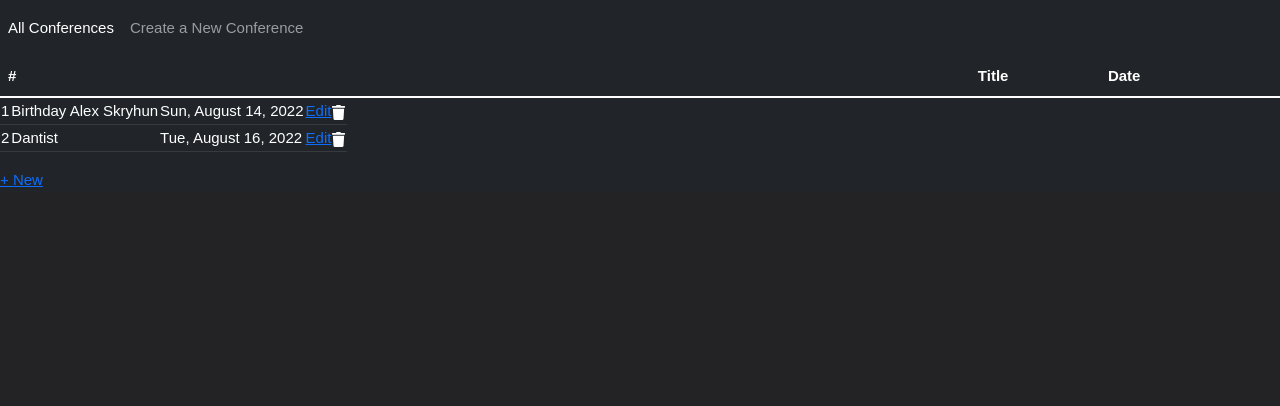
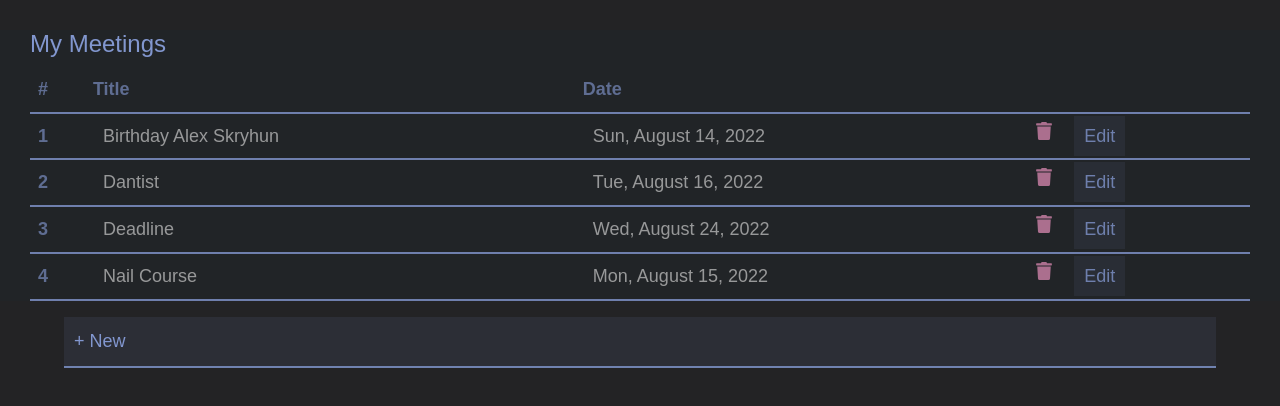
Before and after one commit to ShumovskaIryna/MyConference, a React (Create React App) app: page / in a window 1280 px wide. Shown: the top 406 px of the page. Built offline with nearby package versions, Linux system fonts and the light colour scheme.

Commit message:
dropdown country and detail page

```diff
--- a/package.json
+++ b/package.json
@@ -16,6 +16,7 @@
     "react-icons": "^4.4.0",
     "react-router-dom": "^6.3.0",
     "react-scripts": "5.0.1",
+    "react-select-country-list": "^2.2.3",
     "web-vitals": "^2.1.4"
   },
   "scripts": {
--- a/src/App.css
+++ b/src/App.css
@@ -1,14 +1,28 @@
 body {
 margin: 0;
 font-family: "Acme", sans-serif;
-  font-size: 15px;
+font-size: 18px;
 line-height: 1.6;
-  color: #fff;
 background-color: rgb(35, 35, 37);
+opacity: 0.8;
+color: rgb(154, 180, 250);
+}
+.navbar{
+display: inline-block;
+
+display: inline-block;
+flex-direction: row;
+}
+.nav-item{
+font-size: 20px;
+display: inline;
+flex-direction: row;
 }
 h4{
 color: rgb(154, 180, 250);
-  opacity: 0.8;
+}
+.main{
+margin: 30px;
 }
 .container {
 display: block;
@@ -17,30 +31,117 @@ h4{
 margin-left: 15%;
 width: 60%;
 }
-
 .mb-3 {
 position: relative;
 width: 50%;
 padding-top: 10px;
 margin-left: 30%;
 align-items: center;
-
 width: 400px;
 color: rgb(252, 252, 252);
-  opacity: 0.8;
 }
 #titleHelp{
 position: absolute;
 width: 400px;
-  color: rgb(252, 252, 252);
-  opacity: 0.4;
+color: rgba(215, 228, 255, 0.5);
 }
-input{
+input, .form-select{
 position: relative;
 min-width: 400px;
-  max-width: 450px;
 margin: 0 auto;
 }
 button{
 margin-left: 20%;
 }
+th, tr{
+opacity: 0.8;
+color: rgb(154, 180, 250);
+border-bottom: 2px solid rgba(154, 180, 250, 0.8);
+}
+td{
+color: rgb(252, 252, 252);
+}
+.new-conference{
+position: absolute;
+width: 90%;
+left: 5%;
+padding: 10px;
+border-bottom: 2px solid rgba(154, 180, 250, 0.8);
+background-color: rgba(154, 180, 250, 0.1);
+color: rgb(154, 180, 250);
+text-decoration: none;
+transition: transform 500ms ease;
+}
+.new-conference:hover{
+transform: scale(1.01);
+color: rgb(255, 255, 255);
+}
+
+.edit-conference{
+padding: 10px;
+margin-right: 20px;
+background-color: rgba(154, 180, 250, 0.1);
+color: rgb(154, 180, 250);
+text-decoration: none;
+transition: transform 500ms ease;
+}
+.edit-conference:hover{
+transform: scale(1.01);
+color: rgb(255, 255, 255);
+}
+.back{
+position: relative;
+width: auto;
+margin-left: 20%;
+padding: 10px;
+border-bottom: 3px solid rgba(211, 211, 211, 0.8);
+background-color: rgba(154, 180, 250, 0.1);
+color: rgb(95, 95, 95);
+text-decoration: none;
+transition: transform 500ms ease;
+}
+.back:hover{
+transform: scale(1.1);
+border-bottom: 3px solid rgba(211, 211, 211, 0.8);
+background-color: rgba(154, 180, 250, 0.1);
+color: rgb(255, 255, 255);
+}
+.save{
+position: relative;
+width: auto;
+margin-left: 20%;
+padding: 10px;
+border: 3px solid rgba(154, 180, 250, 0.8);
+background-color: rgba(154, 180, 250, 0.1);
+color: rgb(154, 180, 250);
+text-decoration: none;
+transition: transform 500ms ease;
+}
+.save:hover{
+transform: scale(1.1);
+color: rgb(255, 255, 255);
+}
+.delete{
+position: absolute;
+margin-left: -110px;
+color: rgb(250, 154, 202);
+transition: transform 500ms ease;
+}
+.delete:hover{
+transform: scale(1.2);
+color: rgb(255, 80, 80);
+}
+.list{
+padding: 10px;
+margin-right: 20px;
+color: rgb(219, 219, 219);
+text-decoration: none;
+transition: transform 500ms ease;
+}
+.list:hover{
+transform: scale(1.1);
+color: rgb(255, 255, 255);
+}
+.right{
+    margin-left: 80%;
+}
--- a/src/App.jsx
+++ b/src/App.jsx
@@ -1,6 +1,6 @@
 /* eslint-disable object-curly-newline */
 import React from 'react';
-import { BrowserRouter, NavLink, Routes, Route } from 'react-router-dom';
+import { BrowserRouter, Routes, Route } from 'react-router-dom';
 import ConferenceList from './components/ConferenceList';
 import CreateConference from './components/CreateConference';
 import DetailConference from './components/DetailConference';
@@ -11,20 +11,6 @@ function App() {
     <div className="bg-dark text-muted">
       <div className="main">
         <BrowserRouter>
-          <nav className="navbar navbar-dark navbar-expand-lg bg-dark">
-            <ul className="navbar-nav">
-              <li className="nav-item">
-                <NavLink className="nav-link" to="/" exact="true">
-                  All Conferences
-                </NavLink>
-              </li>
-              <li className="nav-item">
-                <NavLink className="nav-link" to="conference/create">
-                  Create a New Conference
-                </NavLink>
-              </li>
-            </ul>
-          </nav>
           <Routes>
             <Route index element={<ConferenceList />} />
             <Route path="conference/create" element={<CreateConference />} />
--- a/src/components/Conference.jsx
+++ b/src/components/Conference.jsx
@@ -6,13 +6,23 @@ import { FaTrash } from 'react-icons/fa';
 export default function Conference(props) {
   const { myConference } = props;
   return (
-    <tbody className="table-dark">
-      <tr className="table-dark">
-        <td className="col1">{myConference.id}</td>
-        <td className="col2">{myConference.name}</td>
-        <td className="col3">{myConference.date}</td>
-        <td className="col4">
-          <NavLink to="conference/:id/edit">
+    <tbody>
+      <tr>
+        <th scope="row">{myConference.id}</th>
+        <td>
+          {' '}
+          <NavLink to="conference/:id/detail" className="list">
+            {myConference.name}
+          </NavLink>
+        </td>
+        <td>
+          <NavLink to="conference/:id/detail" className="list">
+            {myConference.date}
+          </NavLink>
+
+        </td>
+        <td>
+          <NavLink to="conference/:id/edit" className="edit-conference">
             Edit
           </NavLink>
           <FaTrash
--- a/src/components/ConferenceList.jsx
+++ b/src/components/ConferenceList.jsx
@@ -24,22 +24,21 @@ export default function ConferenceList() {
       ? <div>LOADING</div>
       : (
         <div>
-          <table className="table table-dark table-striped">
+          <h4>My Meetings</h4>
+          <table className="table">
             <thead>
               <tr>
-                <th>#</th>
-                <th>Title</th>
-                <th>Date</th>
-                <th> </th>
+                <th scope="col">#</th>
+                <th scope="col">Title</th>
+                <th scope="col">Date</th>
+                <th scope="col"> </th>
               </tr>
             </thead>
-            <tbody>
-              <Conferences
-                allConferences={conferences}
-              />
-            </tbody>
+            <Conferences
+              allConferences={conferences}
+            />
           </table>
-          <NavLink to="conference/create">+ New</NavLink>
+          <NavLink to="conference/create" className="new-conference">+ New</NavLink>
         </div>
       )
   );
--- a/src/components/CreateConference.jsx
+++ b/src/components/CreateConference.jsx
@@ -1,17 +1,33 @@
-import React from 'react';
+/* eslint-disable no-shadow */
+import React, { useMemo } from 'react';
+import { NavLink } from 'react-router-dom';
 import Flatpickr from 'react-flatpickr';
-// import 'flatpickr/dist/themes/dark.css';
+import countryList from 'react-select-country-list';
 
 export default function CreateConference() {
+  const options = useMemo(() => countryList().getData(), []);
+  const handleChange = (event) => {
+    console.log(event.target.value);
+  };
+
   return (
     <div>
-      <h4>Create a new conference</h4>
+      <h4>Create a new meeting</h4>
       <form>
         <div className="container">
           <div className="mb-3">
             <label htmlFor="inputTitle" className="form-label">
               Title
-              <input type="text" className="form-control" id="inputTitle" aria-describedby="titleHelp" placeholder="Title" />
+              <input
+                type="text"
+                className="form-control"
+                id="inputTitle"
+                aria-describedby="titleHelp"
+                placeholder="Give a title to this conference"
+                required
+                minLength="2"
+                maxLength="255"
+              />
             </label>
             <div id="titleHelp" className="form-text">Your title must be min 2, max 255 characters long.</div>
           </div>
@@ -39,17 +55,26 @@ export default function CreateConference() {
           <div className="mb-3">
             <label htmlFor="inputCountry" className="form-label">
               Country
-              <input type="text" className="form-control" id="inputCountry" placeholder="Country" />
+              <select
+                className="form-select"
+                onChange={handleChange}
+                aria-label="Default select example"
+              >
+                {options.map((option) => (
+                  <option value={option.value}>
+                    {option.label}
+                  </option>
+                ))}
+              </select>
             </label>
           </div>
 
           <div className="mb-3">
-            <button type="button" className="btn btn-primary btn-lg">
+            {/* <button type="button" className="btn btn-primary btn-lg">
               Save
-            </button>
-            <button type="button" className="btn btn-secondary btn-lg">
-              Back
-            </button>
+            </button> */}
+            <NavLink to="/" className="save">Save</NavLink>
+            <NavLink to="/" className="back">Back</NavLink>
           </div>
         </div>
       </form>
--- a/src/components/DetailConference.jsx
+++ b/src/components/DetailConference.jsx
@@ -1,21 +1,73 @@
-import React from 'react';
+import React, { useState, useCallback, useEffect } from 'react';
+import { FaTrash } from 'react-icons/fa';
+import { NavLink } from 'react-router-dom';
+import { getConferenceById } from '../request';
 
 export default function DetailConference() {
+  const [inputs, setInputs] = useState({});
+
+  const getConf = useCallback(async () => {
+    const { data } = await getConferenceById('/api/link/', 'GET', null);
+    const { conference: conferenceToSet } = data;
+    setInputs(conferenceToSet);
+  }, [getConferenceById]);
+  useEffect(() => {
+    getConf();
+  }, []);
   return (
     <div>
-      <h4>Detail about conference</h4>
+      <h4>Detail about meeting</h4>
       <form>
-        <table>
+        <table className="table">
           <thead>
             <tr>
-              <th>#</th>
-              <th>Title</th>
-              <th>Datetime</th>
-              <th>Location</th>
-              <th>Country</th>
+              <th scope="col">#</th>
+              <th scope="col">Title</th>
+              <th scope="col">Datetime</th>
             </tr>
           </thead>
+          <tbody>
+            <tr>
+              <th scope="row">{inputs.id}</th>
+              <td>
+                {inputs.name}
+              </td>
+              <td>{inputs.date}</td>
+            </tr>
+          </tbody>
         </table>
+
+        <table className="table">
+          <thead>
+            <tr>
+              <th scope="col">Location</th>
+              <th scope="col">Google Maps</th>
+              <th scope="col"> </th>
+              <th scope="col">Country</th>
+
+            </tr>
+          </thead>
+          <tbody>
+            <tr>
+              <td>
+                Latitude
+                {' '}
+                {inputs.location?.lat}
+                {' '}
+                Longitude
+                {' '}
+                {inputs.location?.lng}
+              </td>
+              <td><div id="map" /></td>
+              <td> </td>
+              <td>{inputs.country}</td>
+            </tr>
+          </tbody>
+        </table>
+        <FaTrash
+          className="delete"
+        />
+        <NavLink to="/" className="back right">Back</NavLink>
       </form>
     </div>
   );
--- a/src/components/EditConference.jsx
+++ b/src/components/EditConference.jsx
@@ -1,10 +1,12 @@
 import React
 , { useState, useEffect, useCallback }
   from 'react';
+import { NavLink } from 'react-router-dom';
 // import { useParams } from 'react-router-dom';
 // import useHttp from '../useHttp';
 import Flatpickr from 'react-flatpickr';
 // import 'flatpickr/dist/themes/dark.css';
+import { FaTrash } from 'react-icons/fa';
 
 import { getConferenceById } from '../request';
 
@@ -24,7 +26,7 @@ export default function EditConference() {
   }, []);
   return (
     <div>
-      <h4>Edit the conference</h4>
+      <h4>Edit meeting</h4>
       <form>
         <div className="container">
           <div className="mb-3">
@@ -60,12 +62,15 @@ export default function EditConference() {
           </div>
 
           <div className="mb-3">
-            <button type="button" className="btn btn-primary btn-lg">
+            {/* <button type="button" className="btn btn-primary btn-lg">
               Save
             </button>
             <button type="button" className="btn btn-secondary btn-lg">
               Back
-            </button>
+            </button> */}
+            <NavLink to="/" className="save">Save</NavLink>
+            <NavLink to="/" className="back">Back</NavLink>
+            <FaTrash className="delete" />
           </div>
         </div>
       </form>
--- a/src/request.js
+++ b/src/request.js
@@ -12,6 +12,20 @@ const getAllConferences = async () => ({
         id: '2',
         name: 'Dantist',
         date: 'Tue, August 16, 2022',
+        location: { lat: 47.839984704870645, lng: 35.12596258205736 },
+        country: 'Ukraine',
+      },
+      {
+        id: '3',
+        name: 'Deadline',
+        date: 'Wed, August 24, 2022',
+        location: { lat: 47.839984704870645, lng: 35.12596258205736 },
+        country: 'Ukraine',
+      },
+      {
+        id: '4',
+        name: 'Nail Course',
+        date: 'Mon, August 15, 2022',
         location: { lat: 47.839984704870645, lng: 35.12596258205736 },
         country: 'Ukraine',
       },
```
Also changed, not shown: 1 other file (tests, documents, lock files or other folders). Lines whose indentation alone changed are shown as unchanged.
